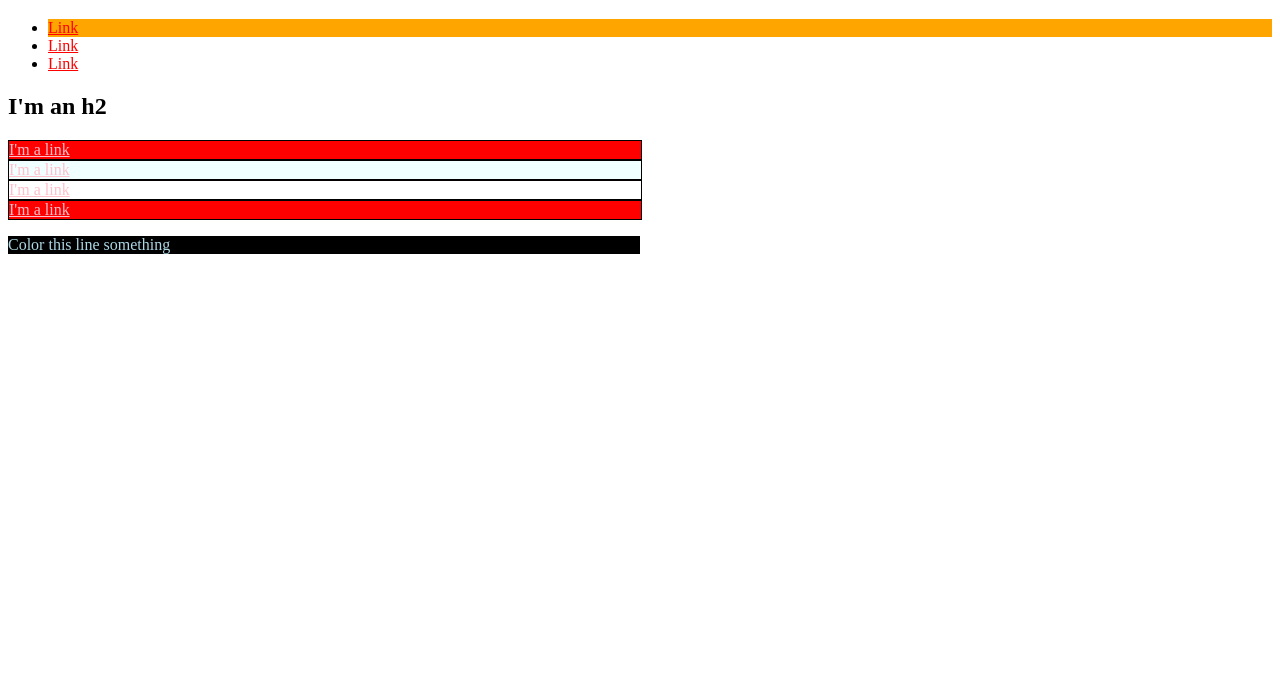
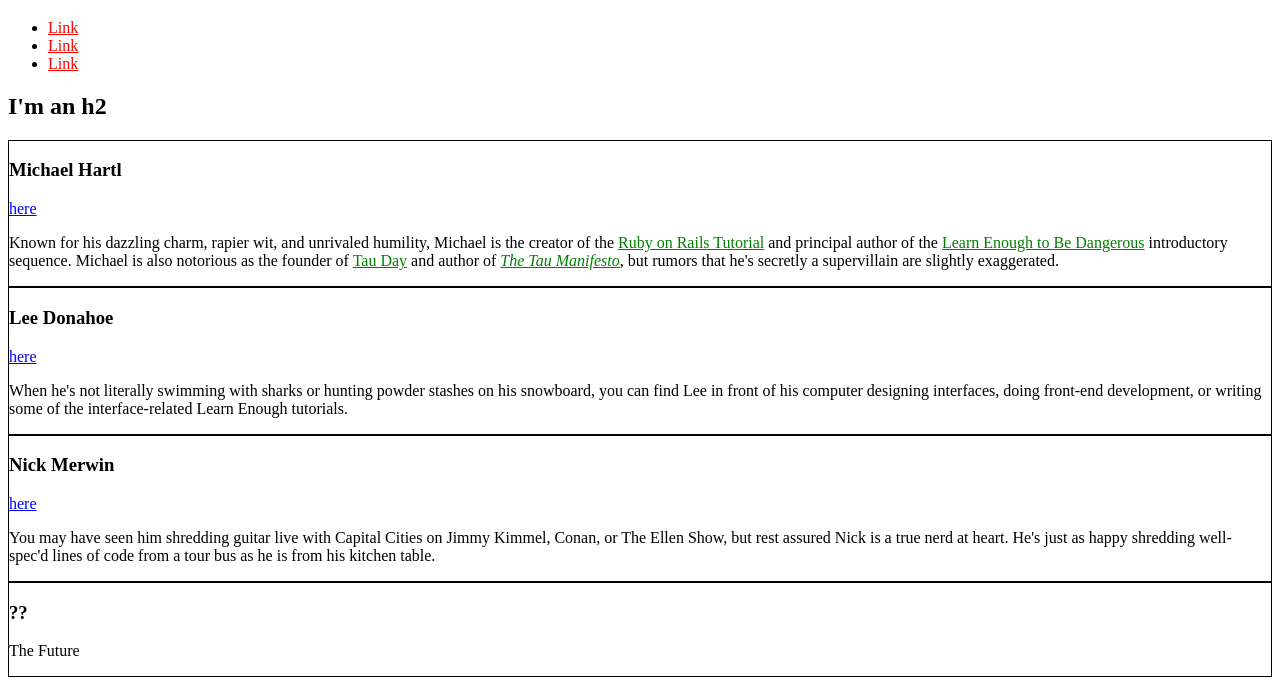
Before and after one commit to djbarro/djbarro.github.io, a plain HTML site: page csseducation/index.html in a window 1280 px wide. Shown: the part 61-756 px from the top of the page. Drawn offline with Linux system fonts and the light colour scheme.

Commit message:
put bios in index.html

```diff
--- a/csseducation/index.html
+++ b/csseducation/index.html
@@ -1,66 +1,27 @@
 <!DOCTYPE html>
 <html>
   <head>
-    <title>Test Page: Don't Panic - Trying To Add CSSEDUCATION Folder to the Master Branch</title>
-    <meta charset="utf-8">
     <title>Test Page: Don't Panic</title>
     <meta charset="utf-8">
     <style>
-        .bkazure {
-          background: azure;
-        }
-        #bkorange {
-          background-color: orange;
-        }
-       #exec-bio {
-        background: lightgray;
+      a {
+        color: red;
       }
       .bio-box {
         border: 1px solid black;
       }
-
-    .bio-box a {
-    color: green;
-    }
-    .bio-box a {
-    color: pink;
-    }
-
-    a {
-    	color:green;
-    }
-
-    .bio-box {
-    width:100%;
-     }
-
-    .bio-box {
-    	width:50%;
-
-	}
-         li a {
-     color:red;
+      .bio-box a {
+        color: green;
       }
-    /* li {
-      border: 1px solid black;
-    } */
-   #exec-bio.alert, .alert {
-    	background: red;
-    }
-
-    .para-colored {
-    	color:lightblue;
-    	background-color: black;
-    	width:50%;
-    	opacity: 80
-    }
-
+      a.social-link {
+        color:blue;
+      }
     </style>
   </head>
   <body>
     <h1>I'm an h1</h1>
     <ul>
-      <li id="bkorange">
+      <li>
         <a href="http://example.com/">Link</a>
       </li>
       <li>
@@ -71,18 +32,48 @@
       </li>
     </ul>
     <h2>I'm an h2</h2>
-    <div id="exec-bio" class="bio-box alert">
-      <a href="http://example.com/">I'm a link</a>
-    </div>
-    <div class="bio-box bkazure">
-      <a href="http://example.com/">I'm a link</a>
+    <div class="bio-box">
+      <h3>Michael Hartl</h3>
+      <a class="social-link" href="http://twitter.com/mhartl">here</a>
+      <p>
+        Known for his dazzling charm, rapier wit, and unrivaled humility,
+        Michael is the creator of the
+        <a href="http://railstutorial.org/">Ruby on Rails
+        Tutorial</a> and principal author of the
+        <a href="https://learnenough.com/">
+        Learn Enough to Be Dangerous</a> introductory sequence. Michael
+        is also notorious as the founder of
+        <a href="http://tauday.com/">Tau Day</a> and author of
+        <a href="http://tauday.com/tau-manifesto"><em>The Tau
+        Manifesto</em></a>, but rumors that he's secretly a supervillain
+        are slightly exaggerated.
+      </p>
     </div>
     <div class="bio-box">
-      <a href="http://example.com/">I'm a link</a>
+      <h3>Lee Donahoe</h3>
+      <a class="social-link" href="https://twitter.com/leedonahoe">here</a>
+      <p>
+        When he's not literally swimming with sharks or hunting powder stashes on
+        his snowboard, you can find Lee in front of his computer designing
+        interfaces, doing front-end development, or writing some of the
+        interface-related Learn Enough tutorials.
+      </p>
     </div>
-    <div class="bio-box alert">
-      <a href="http://example.com/">I'm a link</a>
+    <div class="bio-box">
+      <h3>Nick Merwin</h3>
+      <a class="social-link" href="https://twitter.com/nickmerwin">here</a>
+      <p>
+        You may have seen him shredding guitar live with Capital Cities on Jimmy
+        Kimmel, Conan, or The Ellen Show, but rest assured Nick is a true nerd at
+        heart. He's just as happy shredding well-spec'd lines of code from a tour
+        bus as he is from his kitchen table.
+      </p>
     </div>
-    <p class="para-colored">	Color this line something</p>
+    <div class="bio-box">
+      <h3>??</h3>
+      <p>
+        The Future
+      </p>
+    </div>
   </body>
 </html>
```
